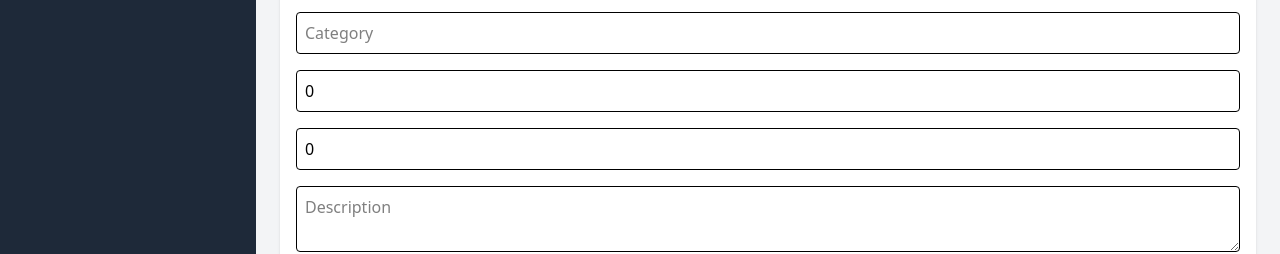
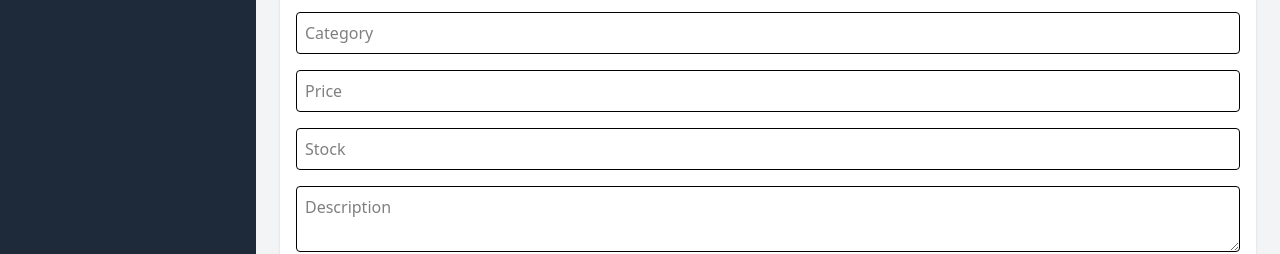
Before and after one commit to PedroMJK/Inventory-sales-system, a React (Vite) app in the folder frontend/: page /products in a window 1280 px wide. Shown: the part 246-500 px from the top of the page. Built offline with nearby package versions, Linux system fonts and the light colour scheme; no server answers; sample sign-in values are in the browser's storage.

Commit message:
fix(product-form): allow null values for price and stock and normalize on submit

```diff
--- a/frontend/src/components/products/ProductForm.tsx
+++ b/frontend/src/components/products/ProductForm.tsx
@@ -5,8 +5,8 @@ import type { Product } from "../../types/Product";
 
 interface ProductFormData {
   name: string;
-  price: number;
-  stock: number;
+  price: number | null;
+  stock: number | null;
   category: string;
   description?: string;
 }
@@ -22,7 +22,15 @@ export default function ProductForm({
     onSaved,
     onCancel,
  }: ProductFormProps) {
-    const { register, handleSubmit, reset } = useForm<ProductFormData>();
+    const { register, handleSubmit, reset } = useForm<ProductFormData>({
+        defaultValues: {
+        name: "",
+        price: null,
+        stock: null,
+        category: "",
+        description: "",
+  },
+    });
 
     useEffect(() => {
         if (initialData) {
@@ -36,8 +44,8 @@ export default function ProductForm({
         } else {
             reset({
                 name: "",
-                price: 0,
-                stock: 0,
+                price: null,
+                stock: null,
                 category: "",
                 description: "",
             });
@@ -45,10 +53,16 @@ export default function ProductForm({
     }, [initialData, reset]);
 
     const onSubmit = async (data: ProductFormData) => {
+        const payload = {
+            ...data,
+            price: data.price ?? 0,
+            stock: data.stock ?? 0,
+        }
+
         if (initialData) {
-            await api.put(`/products/${initialData.id}`, data);
+            await api.put(`/products/${initialData.id}`, payload);
         } else {
-            await api.post("/products", data);
+            await api.post("/products", payload);
         }
 
         reset();
@@ -74,14 +88,14 @@ export default function ProductForm({
             />
 
             <input
-                {...register("price")}
+                {...register("price", { valueAsNumber: true})}
                 type="number"
                 placeholder="Price"
                 className="w-full border p-2 rounded"
             />
 
             <input
-                {...register("stock")}
+                {...register("stock",{ valueAsNumber: true })}
                 placeholder="Stock"
                 className="w-full border p-2 rounded"
             />
```
